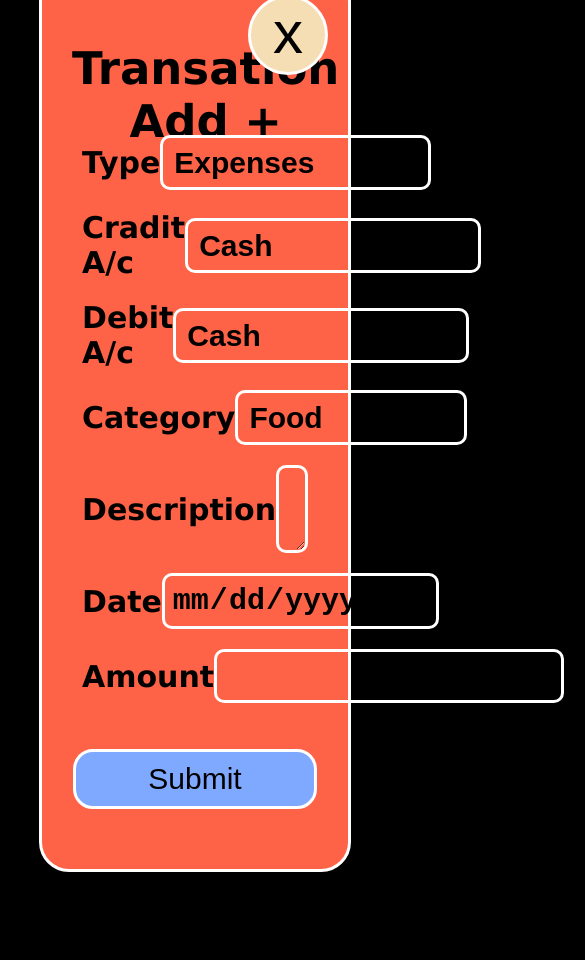
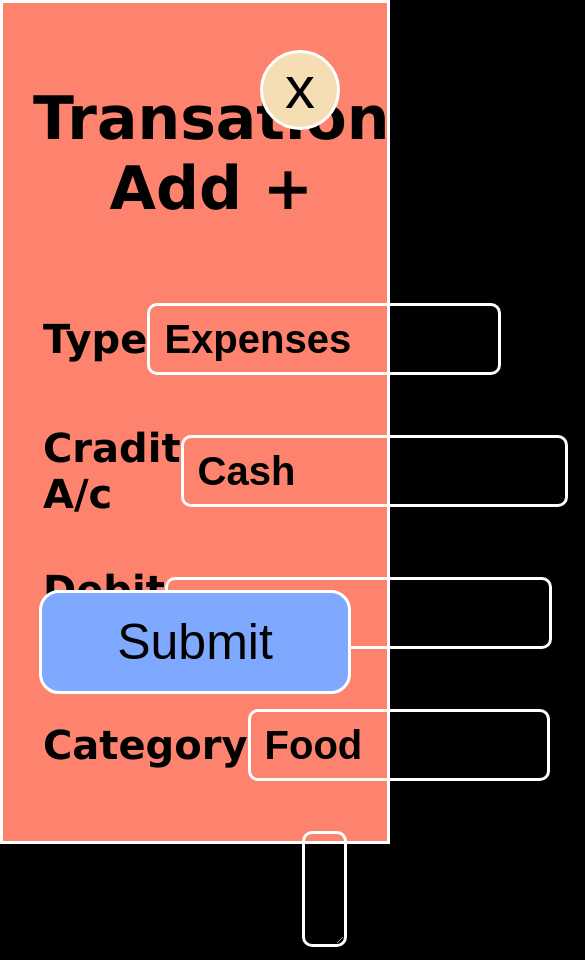
Before and after one commit to samiran845/Expanses_Tracker, a plain HTML site: page index.html in a window 390 px wide. Shown: the top 960 px of the page, 585 px wide, since content can reach past the window. Before the commit the page ends 872 px from the top, so only its background shows below. Drawn offline with Linux system fonts and the light colour scheme.

Commit message:
modify for mobile responsive

```diff
--- a/style.css
+++ b/style.css
@@ -12,18 +12,18 @@ body {
 }
 
 .add_transation {
-    width: 80%;
-    height: 900px;
+    width: 100%;
+    height: 100vh;
 
-    background-color: tomato;
+    background-color: rgb(254, 131, 110);
 
-    position: absolute;
+    /* position: absolute;
     top: 50%;
-    left: 50%;
-    transform: translate(-50%, -50%);
+    left: 50%; */
+    /* transform: translate(-50%, -50%); */
 
     border: 3px solid white;
-    border-radius: 30px;
+    /* border-radius: 30px; */
 
     padding: 30px;
 }
@@ -37,12 +37,12 @@ body {
     justify-content: space-around;
     text-align: center;
 
-    margin-bottom: 60px;
+    margin-bottom: 200px;
 
 }
 
 .top_section h2 {
-    font-size: 45px;
+    font-size: 60px;
     font-family: 'Lucida Sans', 'Lucida Sans Regular', 'Lucida Grande', 'Lucida Sans Unicode', Geneva, Verdana, sans-serif;
 }
 
@@ -51,8 +51,8 @@ body {
     font-size: 60px;
 
     position: absolute;
-    top: 20px;
-    right: 20px;
+    top: 50px;
+    right: 50px;
 
     width: 80px;
     height: 80px;
@@ -75,22 +75,24 @@ body {
     padding: 10px;
     /* background-color: red; */
 
-    font-size: 30px;
+    font-size: 40px;
 
     font-weight: bolder;
+
+    margin-bottom: 30px;
 
 
 }
 
 .type {
-    font-size: 30px;
-    padding: 7px;
+    font-size: 40px;
+    padding: 10px;
     border-radius: 10px;
 
     background-color: transparent;
     border: 3px solid white;
     font-weight: bold;
-    width: 350px;
+    width: 500px;
 
 
 }
@@ -105,8 +107,8 @@ body {
 
 .submit {
     width: 80%;
-    font-size: 30px;
-    padding: 10px;
+    font-size: 50px;
+    padding: 20px;
 
     border-radius: 20px;
     border: 3px solid white;
@@ -115,5 +117,5 @@ body {
     cursor: pointer;
 
     position: absolute;
-    bottom: 60px;
+    bottom: 150px;
 }
```
